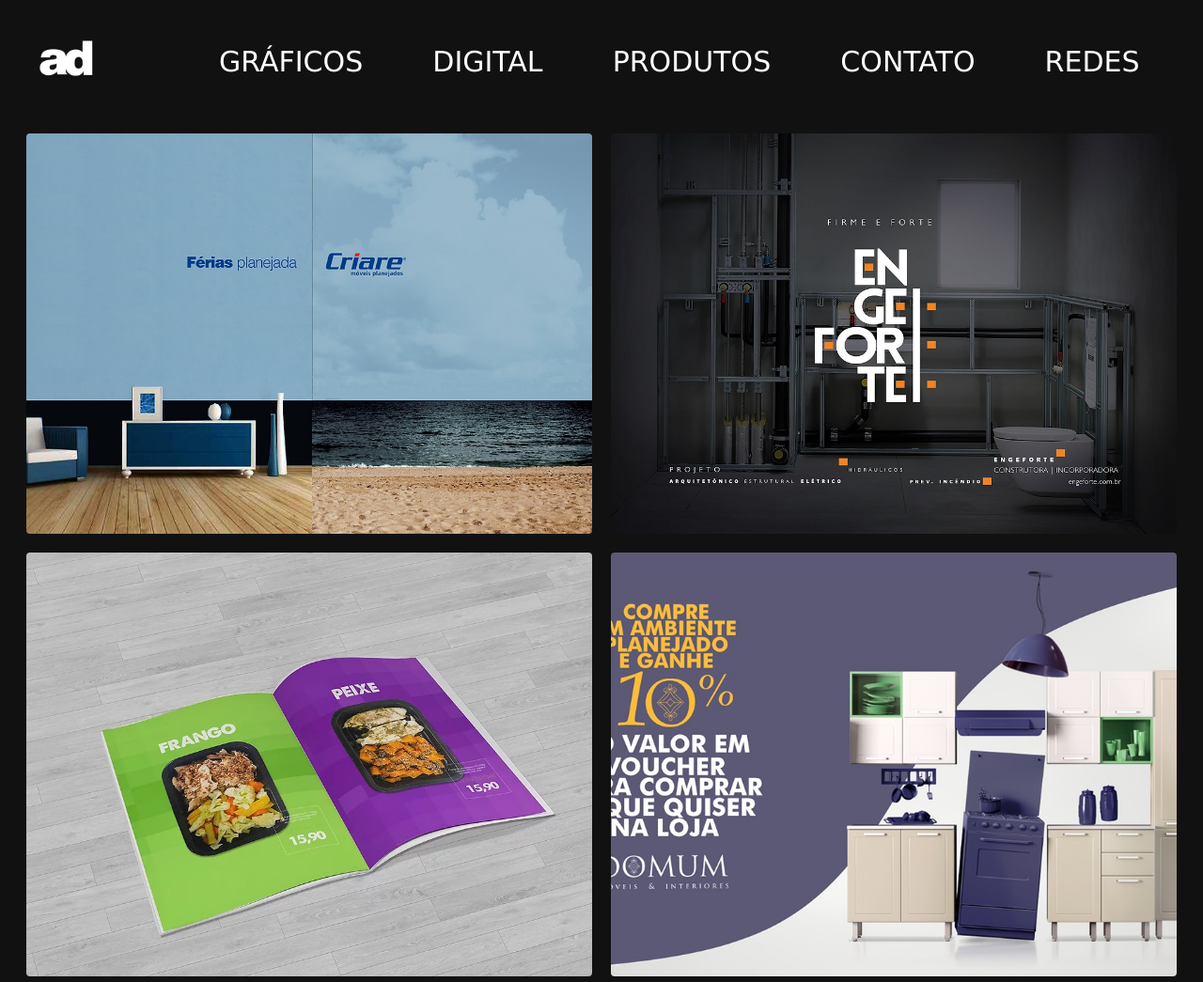
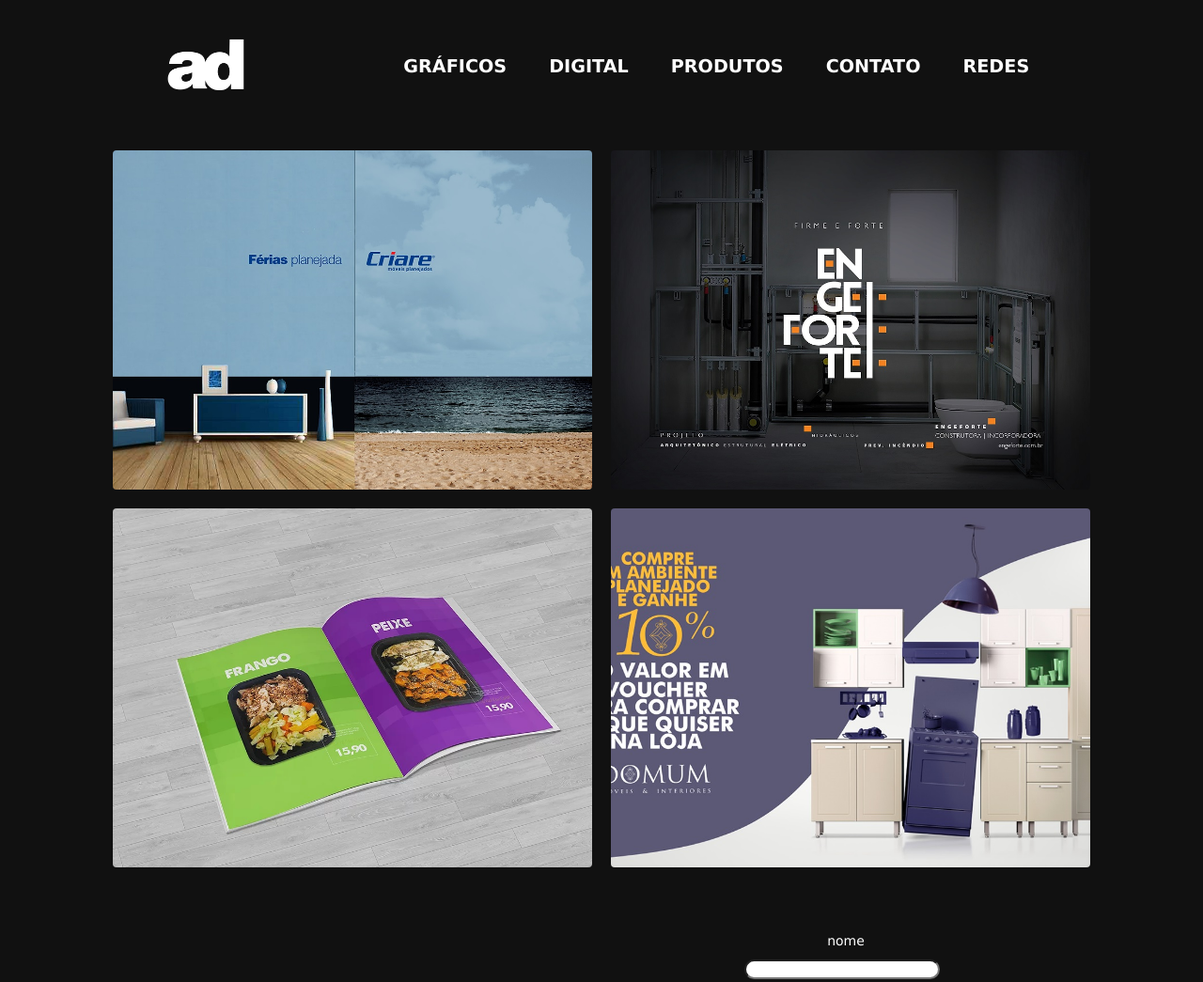
Before and after one commit to Lanzmann/agenciaad, a plain HTML site: page Desktop/port/index.html in a window 1280 px wide. Shown: the top 1045 px of the page at 94% size. Drawn offline with Linux system fonts and the light colour scheme.

Commit message:
Primeira versão

```diff
--- a/Desktop/port/index.html
+++ b/Desktop/port/index.html
@@ -12,14 +12,17 @@
 
     <div class="inicio">
 
-    <a href=""><img src="/ad12.png" alt="" class="logo"></a>
+    <div class="logom"><a href="" alt="" class="logo"></a>
+    </div>
+        <nav>
+            <ul class="mainNav">
+                <li><a href="">gráficos</a></li>
+                <li><a href="">digital</a></li>
+                <li><a href="">produtos</a></li>
+                <li><a href="">contato</a></li>
+                <li><a href="">redes</a></li>
+            </ul>
 
-        <nav class="mainNav">
-        <a href="">gráficos</a>
-        <a href="">digital</a>
-        <a href="">produtos</a>
-        <a href="">contato</a>
-        <a href="">redes</a>
     </nav>
 
     <!-- <nav class="socialNav"><a href="">Fb</a>
--- a/Desktop/port/main.css
+++ b/Desktop/port/main.css
@@ -1,12 +1,25 @@
 body{
     background-color: #111;
+    margin: 0px 100px;
 }
 
 .logo {
 
-  height: 50px;
+  height: 10px;
+  margin: 10px 40px;
+  padding: 10px;
+}
+.logom{
+
+  display: flex;
+  height:auto;
+  width: auto;
+  background-image: url(/ad12.png);
+  background-size:contain;
+  background-repeat: no-repeat;
+  background-position: center;
+
   margin: 30px 30px;
-
 }
 
 .final {
@@ -70,7 +83,7 @@
 
 display: flex;
 flex-wrap: wrap;
-justify-content: space-between;
+justify-content:space-around;
 
 
 
@@ -149,13 +162,20 @@
   /* margin: 40px 20px;
   gap: 4px; */
   align-self: center;
-  padding: 25px;
+  padding: 20px;
   text-transform: uppercase;
 
 
 
 }
 
+ul{
+  list-style: none;
+  overflow: hidden;
+}
+li{
+  float:left;
+}
 .socialNav{
 
   display: inline;
@@ -192,18 +212,29 @@
 
 }
 
+nav{
+  display: flex;
+
+}
+
 nav a{
   text-decoration: none;
   color: white;
-  font-size: 30px;
+  font-size: 1.2rem;
+  font-weight: bold;
   margin: 2.5px;
-  padding: 30px;
+  padding: 20px;
   border-width: 2px;
-  border-style: solid;
-  border-color:#111;
+  border-style:none;
+  display: inline-block;
+
 }
 nav a:hover{
   border-color: white;
+  background-color: white;
+  color: #111;
+
+  transition: 0.4s;
 
 }
 
```
